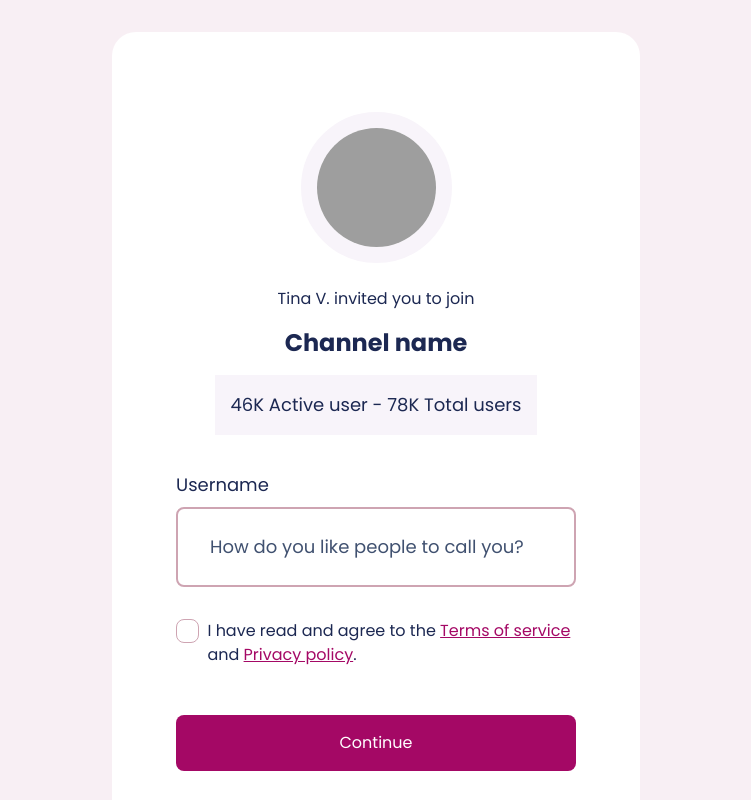
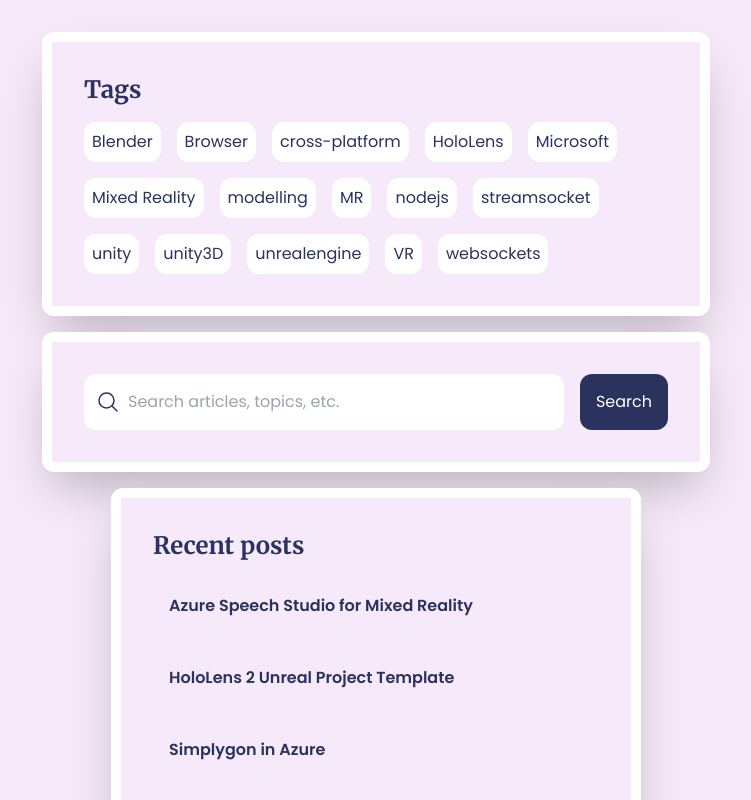
Before and after one commit to thvanquang/UI-daily, a React (Create React App) app: page / in a window 1280 px wide. Shown: the top 800 px of the page, without its empty margins (264-1015 px from the left). Built offline with nearby package versions, Linux system fonts and the light colour scheme; grey boxes are pictures that could not be loaded.

Commit message:
read about 'style prop value must be a object'

```diff
--- /dev/null
+++ b/src/11/BlogComponents.js
@@ -0,0 +1,80 @@
+import SearchBar from "../utility/SearchBar";
+
+const TAGS = [
+  "Blender",
+  "Browser",
+  "cross-platform",
+  "HoloLens",
+  "Microsoft",
+  "Mixed Reality",
+  "modelling",
+  "MR",
+  "nodejs",
+  "streamsocket",
+  "unity",
+  "unity3D",
+  "unrealengine",
+  "VR",
+  "websockets",
+];
+
+const POSTS = [
+  { title: "Azure Speech Studio for Mixed Reality", link: "" },
+  { title: "HoloLens 2 Unreal Project Template", link: "" },
+  { title: "Simplygon in Azure", link: "" },
+  { title: "Blender in Azure", link: "" },
+  { title: "AAD Login on HoloLens 2", link: "" },
+];
+
+export default function BlogComponents() {
+  return (
+    <div className="flex w-full items-center justify-center bg-[#F6E9F9] p-8">
+      <div className="flex flex-col items-center space-y-4 font-poppins text-[#2A325E]">
+        {/* Tags */}
+        <div className="w-[668px] rounded-xl border-[10px] border-white bg-[#F6E9F9] p-8 shadow-2xl">
+          <h1 className="mb-4 font-merriweather text-2xl font-bold">Tags</h1>
+          <div className="flex flex-wrap gap-4">
+            {TAGS.map((tag) => {
+              return (
+                <button
+                  key={tag}
+                  className="rounded-xl bg-white p-2 hover:bg-[#2A325E] hover:text-white"
+                >
+                  {tag}
+                </button>
+              );
+            })}
+          </div>
+        </div>
+
+        {/* Search bar */}
+        <div className="flex w-[668px] gap-4 rounded-xl border-[10px] border-white bg-[#F6E9F9] p-8 shadow-2xl">
+          <SearchBar
+            placeholder={"Search articles, topics, etc."}
+            style={"rounded-xl"}
+          />
+          <button className="rounded-xl bg-[#2A325E] p-4 text-white">
+            Search
+          </button>
+        </div>
+
+        {/* Recent posts */}
+        <div className="w-[530px] space-y-4 rounded-xl border-[10px] border-white bg-[#F6E9F9] p-8 shadow-2xl">
+          <h1 className="mb-4 font-merriweather text-2xl font-bold">
+            Recent posts
+          </h1>
+          {POSTS.map((post) => {
+            return (
+              <p
+                key={post.title}
+                className="rounded-xl p-4 text-base font-semibold hover:bg-white"
+              >
+                {post.title}
+              </p>
+            );
+          })}
+        </div>
+      </div>
+    </div>
+  );
+}
--- a/src/App.js
+++ b/src/App.js
@@ -7,12 +7,14 @@
 // import BuySubscription from "./07/BuySubscription";
 // import JobCards from "./08/JobCards";
 // import CompanyList from "./09/CompanyList";
-import Login from "./10/Login";
+// import Login from "./10/Login";
+
+import BlogComponents from "./11/BlogComponents";
 
 function App() {
   return (
     <div>
-      <Login />
+      <BlogComponents />
     </div>
   );
 }
--- /dev/null
+++ b/src/utility/SearchBar.js
@@ -0,0 +1,25 @@
+export default function SearchBar({ placeholder, style }) {
+  return (
+    <div className="relative flex grow items-center">
+      <input
+        type="text"
+        placeholder={placeholder}
+        className={`grow p-4 pl-11 ${style}`}
+      />
+      <svg
+        xmlns="http://www.w3.org/2000/svg"
+        fill="none"
+        viewBox="0 0 24 24"
+        strokeWidth={1.5}
+        stroke="currentColor"
+        className="absolute left-3 top-[16px] h-6 w-6"
+      >
+        <path
+          strokeLinecap="round"
+          strokeLinejoin="round"
+          d="m21 21-5.197-5.197m0 0A7.5 7.5 0 1 0 5.196 5.196a7.5 7.5 0 0 0 10.607 10.607Z"
+        />
+      </svg>
+    </div>
+  );
+}
```
